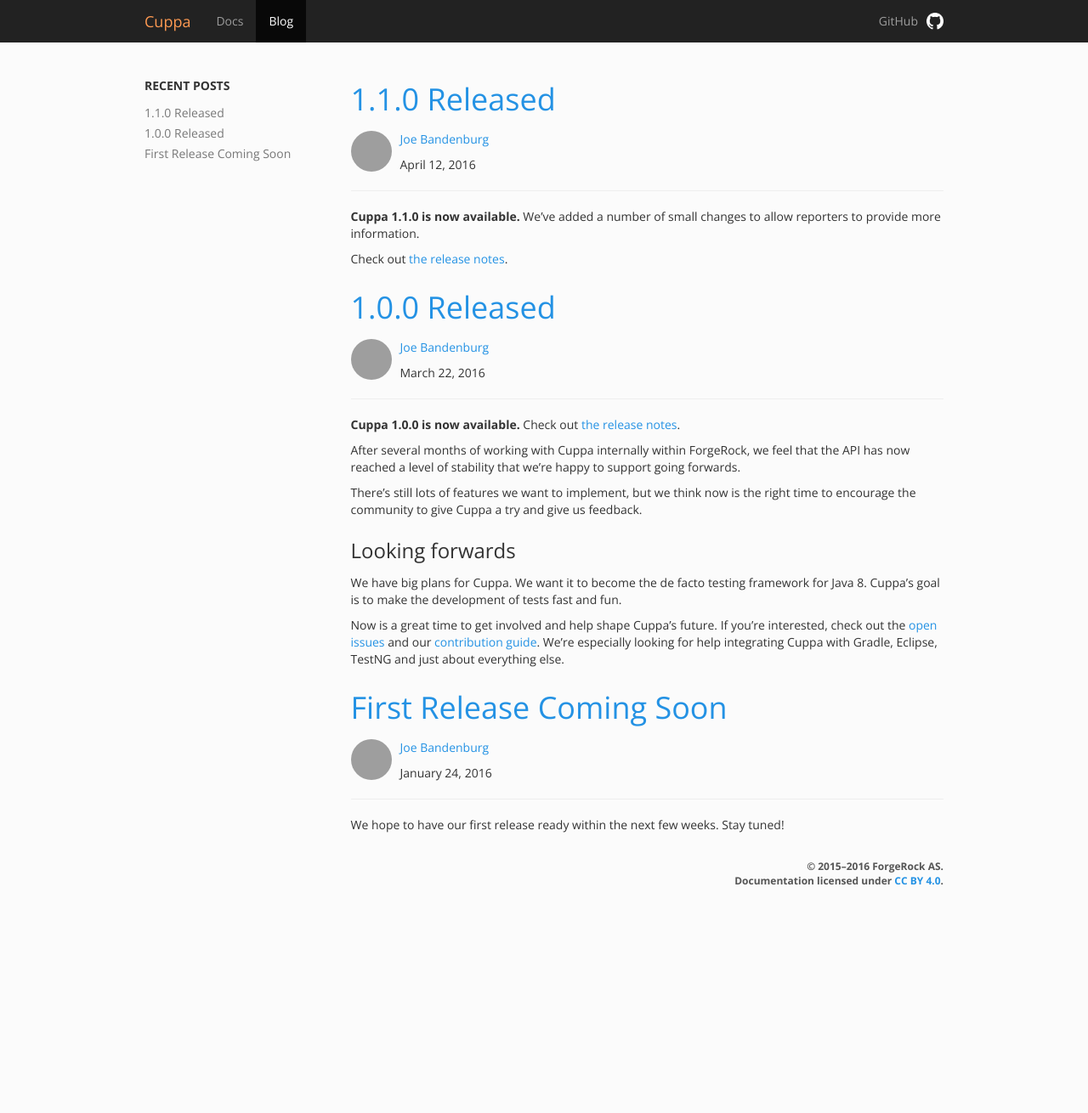
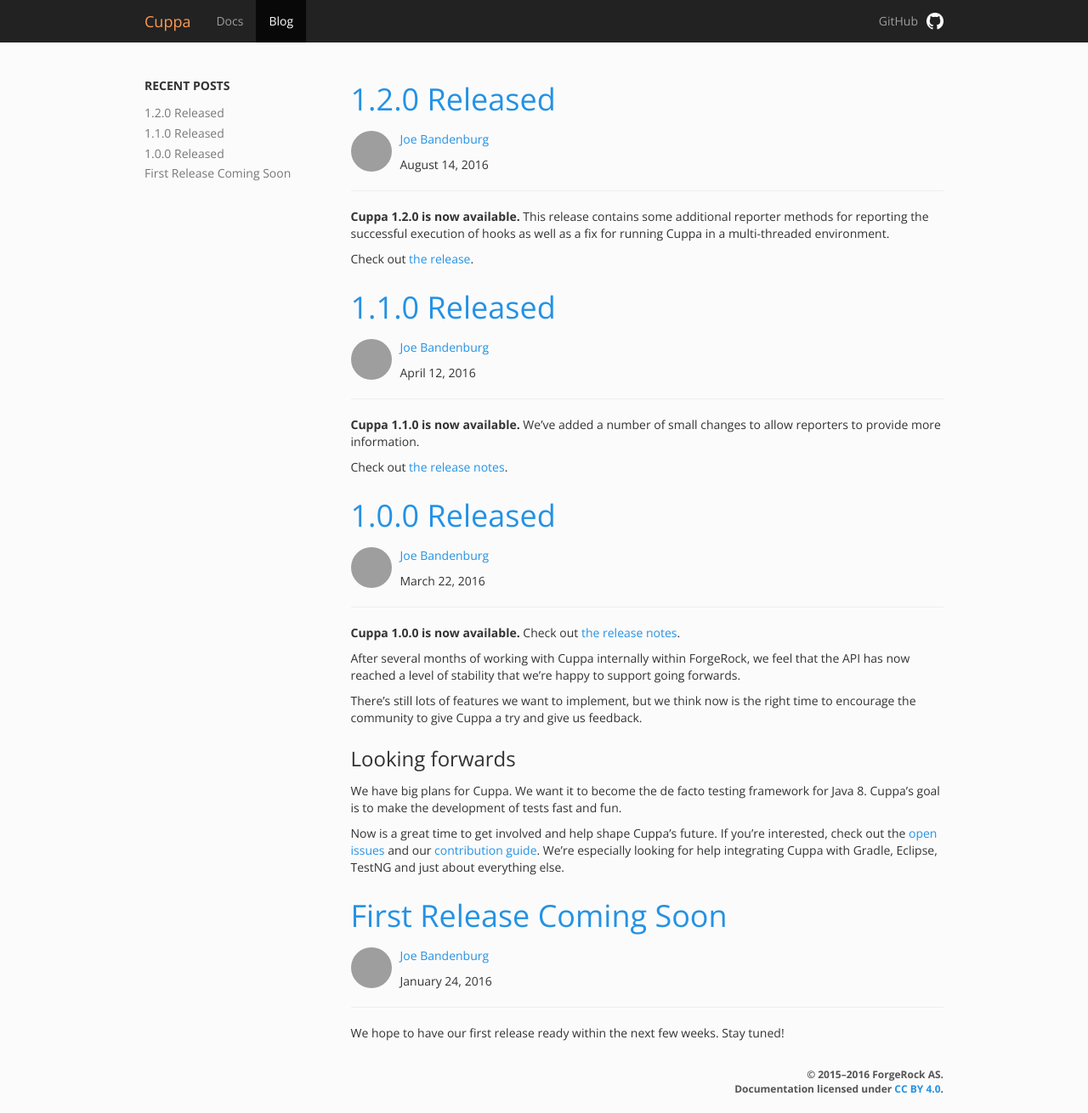
Before and after one commit to cuppa-framework/cuppa, a Jekyll site: the page built from docs/blog/index.html, in a window 1280 px wide. Shown: the whole page at 85% size. Built offline with Jekyll 4.4.1, drawn with Linux system fonts in a browser that asks for light colours; the list of posts is cut into pages by our own code; before the commit the page ends 1065 px from its top, so only the background shows below that; grey boxes are pictures that could not be loaded.

Commit message:
Release Cuppa 1.2.0

```diff
--- a/docs/_config.yml
+++ b/docs/_config.yml
@@ -32,6 +32,6 @@
   hard_wrap: false
 gems:
 - jekyll-paginate
-cuppa_version: 1.0.0
+cuppa_version: 1.2.0
 surefire_version: 2.19.1
 github_url: https://github.com/cuppa-framework/cuppa
--- /dev/null
+++ b/docs/_posts/2016-08-14-1.2.0-released.md
@@ -0,0 +1,9 @@
+---
+title: 1.2.0 Released
+author: joebandenburg
+---
+
+**Cuppa 1.2.0 is now available.**
+This release contains some additional reporter methods for reporting the successful execution of hooks as well as a fix for running Cuppa in a multi-threaded environment.
+
+Check out [the release](https://github.com/cuppa-framework/cuppa/releases/tag/v1.2.0).
```
Also changed, not shown: README.md, 1 other file.
